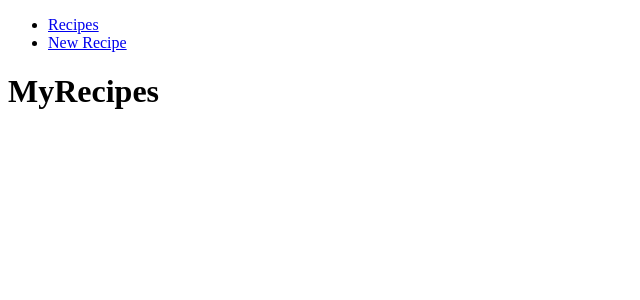
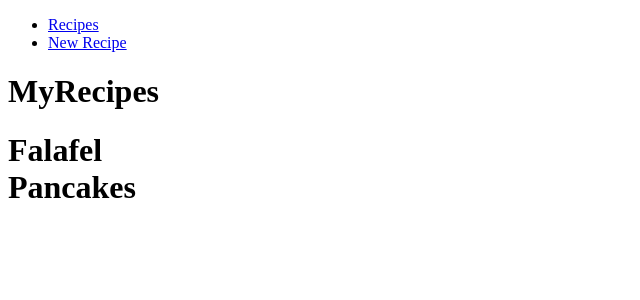
Before and after one commit to niluhaze/My-Recipe-Manager, a React (Vite) app in the folder frontend/: page /my-recipes in a window 1280 px wide. Shown: the top 300 px of the page, without its empty margins (0-640 px from the left). Built offline with nearby package versions, Linux system fonts and the light colour scheme.

Commit message:
added simple local query

```diff
--- a/frontend/package.json
+++ b/frontend/package.json
@@ -10,11 +10,14 @@
     "preview": "vite preview"
   },
   "dependencies": {
+    "@tanstack/react-query": "^4.33.0",
+    "axios": "^1.5.0",
     "react": "^18.2.0",
     "react-dom": "^18.2.0",
     "react-router-dom": "^6.15.0"
   },
   "devDependencies": {
+    "@tanstack/react-query-devtools": "^4.33.0",
     "@types/react": "^18.2.15",
     "@types/react-dom": "^18.2.7",
     "@vitejs/plugin-react-swc": "^3.3.2",
--- a/frontend/src/App.jsx
+++ b/frontend/src/App.jsx
@@ -1,5 +1,5 @@
 //specify imports
-import React from 'react'
+import React, { Component } from 'react'
 import { Link, Route, Routes } from "react-router-dom"
 // import reactLogo from './assets/react.svg'
 // import viteLogo from '/vite.svg'
@@ -11,8 +11,8 @@ import { Recipe } from "./pages/Recipe"
 import { Edit } from "./pages/Edit"
 import { NotFound } from "./pages/NotFound"
 
+function App() {
 
-function App() {
   return (
     <>
       {/* Page Header */}
--- a/frontend/src/main.jsx
+++ b/frontend/src/main.jsx
@@ -7,12 +7,17 @@ import React from 'react'
 import ReactDOM from 'react-dom/client'
 import App from './App.jsx'
 import { BrowserRouter } from 'react-router-dom'
+import { QueryClient, QueryClientProvider } from "@tanstack/react-query"
+
+const queryClient = new QueryClient()
 
 //Render the page onto index.html
 ReactDOM.createRoot(document.getElementById('root')).render(
   <React.StrictMode>
-    <BrowserRouter>
-      <App />
-    </BrowserRouter>
+    <QueryClientProvider client={queryClient}>
+      <BrowserRouter>
+        <App />
+      </BrowserRouter>
+    </QueryClientProvider>
   </React.StrictMode>,
 )
--- a/frontend/src/pages/MyRecipes.jsx
+++ b/frontend/src/pages/MyRecipes.jsx
@@ -1,12 +1,35 @@
 import { useState } from "react"
+import { useQuery, useMutation } from "@tanstack/react-query"
+import axios from "axios"
+
+const RECIPES = [
+  {_id: 1, recipeName: "Falafel"},
+  {_id: 2, recipeName: "Pancakes"}
+]
 
 export function MyRecipes(){
+
+  const recipesQuery =  useQuery({
+    queryKey: ["recipes"],
+    queryFn: () => wait(1000).then(() => [...RECIPES])
+  })
+
+  if(recipesQuery.isLoading) return <h1>Loading...</h1>
+  if(recipesQuery.isError) return <pre>{JSON.stringify(recipesQuery.error)}</pre>
+
   return (
     <>
       <h1>MyRecipes</h1>
+      <h1>{recipesQuery.data.map(recipe => (
+        <div key={recipe._id}>{recipe.recipeName}</div>
+      ))}</h1>
       <form className="query-form">
 
       </form>
     </>
   )
 }
+
+function wait(duration) {
+  return new Promise(resolve => setTimeout(resolve, duration))
+}
```
Also changed, not shown: 1 other file (tests, documents, lock files or other folders).
